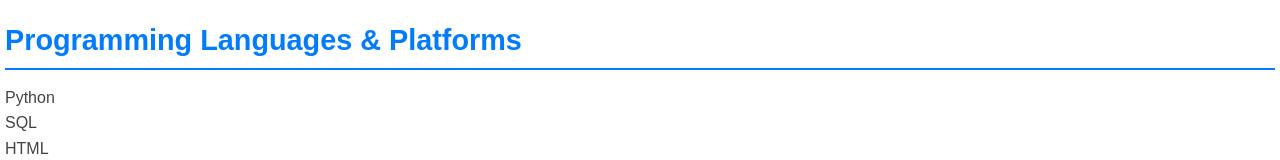
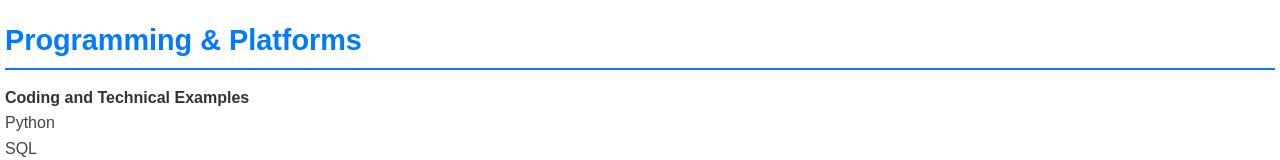
Before and after one commit to acevedo1973/SAcevedo_Resumes, a plain HTML site: page index.html in a window 1280 px wide. Shown: the part 1855-2015 px from the top of the page. Drawn offline with Linux system fonts and the light colour scheme.

Commit message:
Update index.html

```diff
--- a/index.html
+++ b/index.html
@@ -111,7 +111,7 @@ excellence.</p>
 
     <!-- Skills Section -->
     <section id="skills">
-        <h2 class="section-title">Programming Languages & Platforms</h2>
+        <h2 class="section-title">Programming & Platforms</h2><h4>Coding and Technical Examples</h4>
         <ul class="skills-list">
    <ul>
     <li><a href="https://example.com/python-docs" target="_blank">Python</a></li>
```
